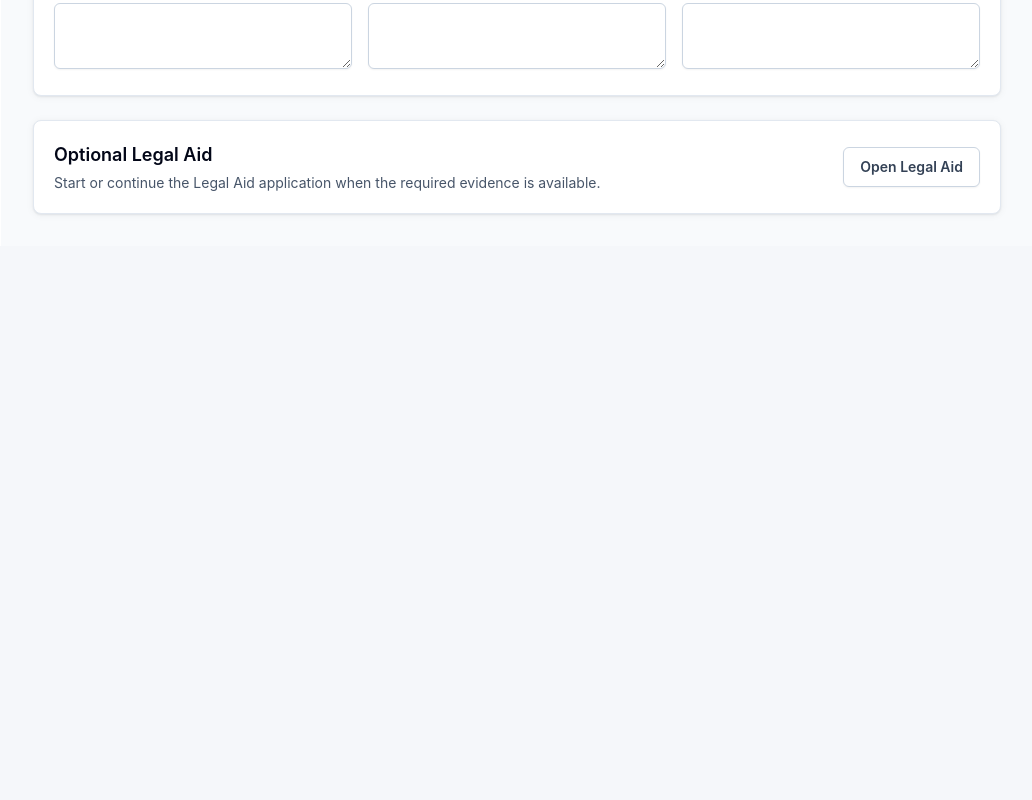
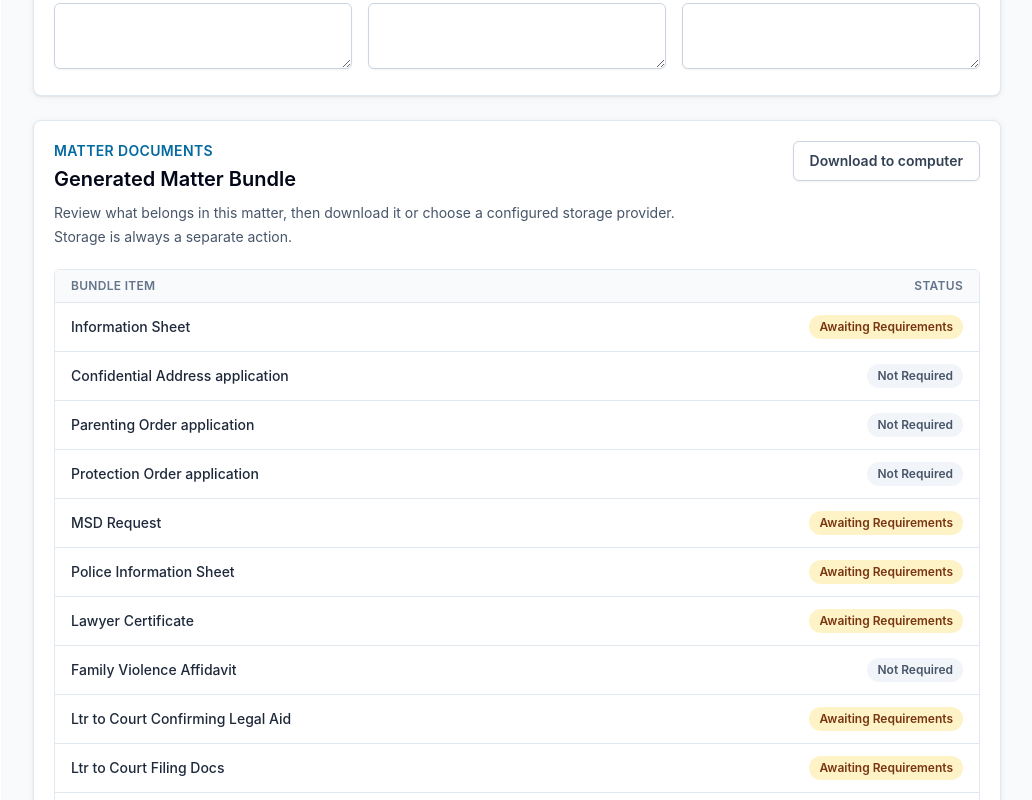
Before and after one commit to williamoneill45-maker/newgenautomation, a Next.js app: page /new-client in a window 1280 px wide. Shown: the part 3960-4760 px from the top of the page, without its empty margins (247-1279 px from the left). Before the commit the page ends 4206 px from the top, so only its background shows below. Built offline with nearby package versions, Linux system fonts and the light colour scheme; no server answers.

Commit message:
Show document download panel on intake page

```diff
--- a/app/new-client/page.tsx
+++ b/app/new-client/page.tsx
@@ -19,6 +19,9 @@ export default function NewClientPage() {
         <Suspense fallback={<div className="rounded-lg border border-slate-200 bg-white p-5 text-sm text-slate-600 shadow-form">Loading matter intake…</div>}>
           <IntakeForm />
         </Suspense>
+        <div className="mt-6">
+          <DocumentDownloadPanel />
+        </div>
         <section className="mt-6 rounded-lg border border-slate-200 bg-white p-5 shadow-form">
           <div className="flex flex-col gap-3 sm:flex-row sm:items-center sm:justify-between">
             <div>
```
